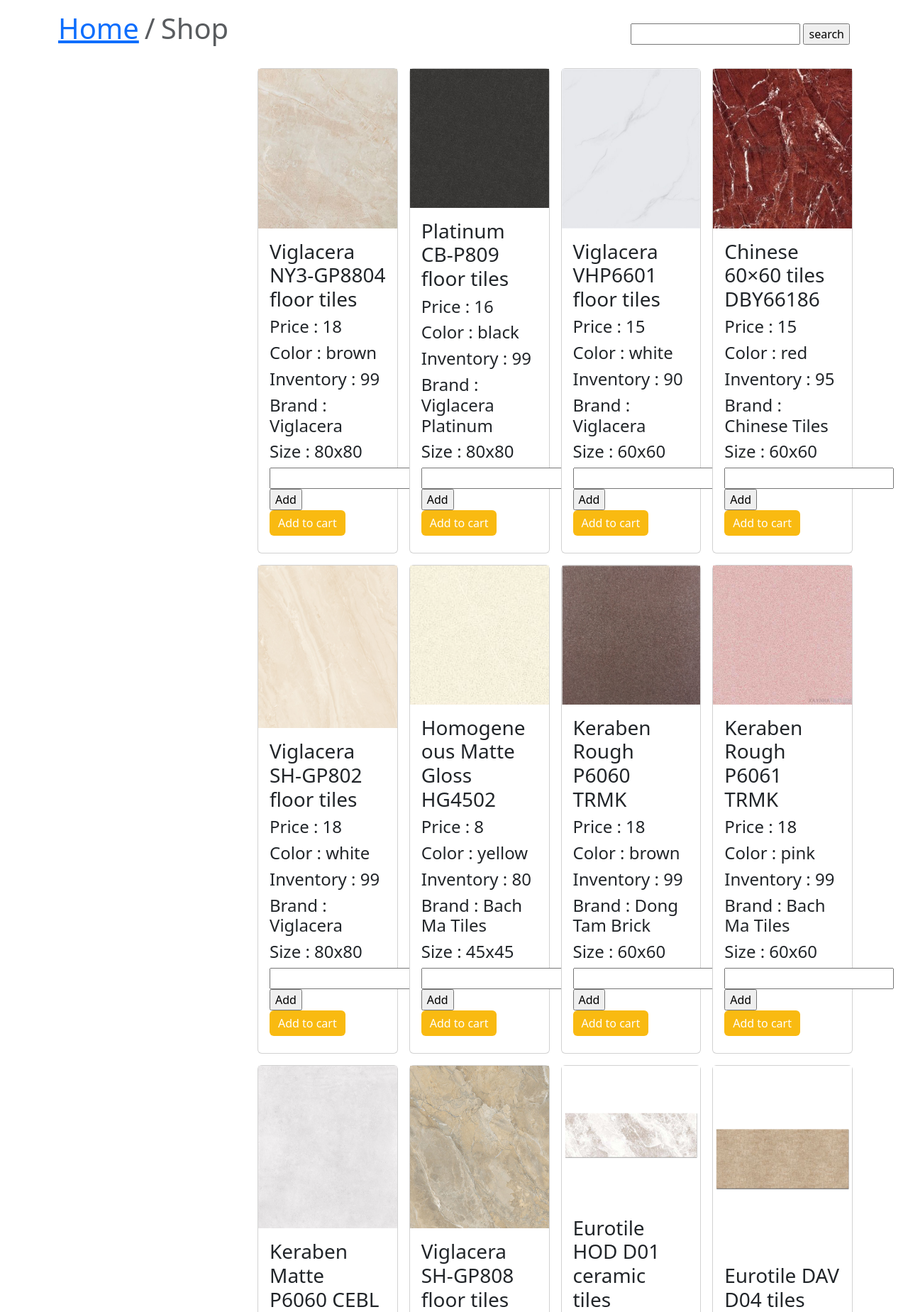
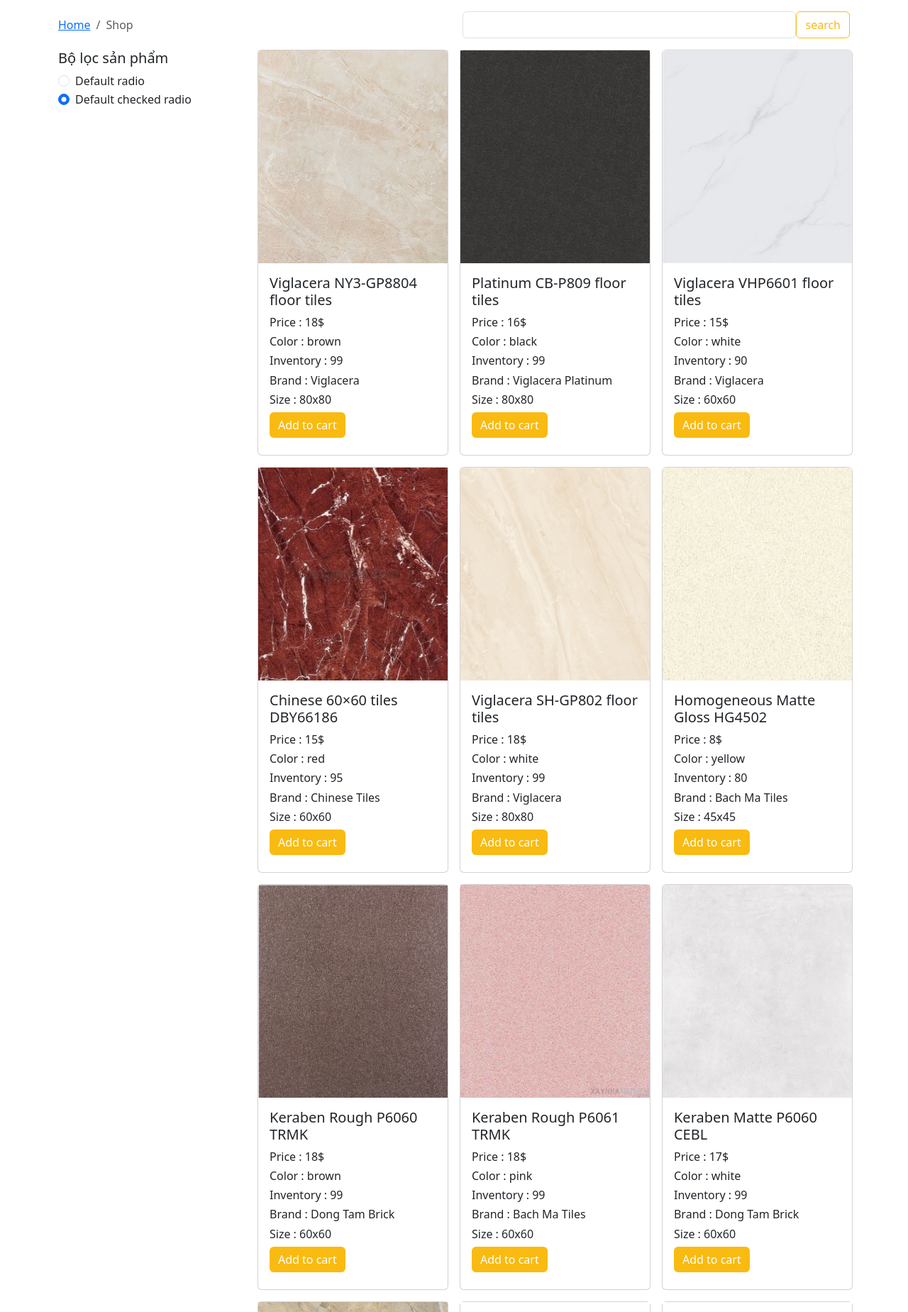
Before and after one commit to huongcaoha1994/ceramic-tiles, a PHP site: page /shop.php in a window 1280 px wide. Shown: the part 96-1945 px from the top of the page at 71% size. Run offline with PHP 8.4, Linux system fonts and the light colour scheme; data comes from the database, SQL or seed files in the repository.

Commit message:
fix shop

```diff
--- a/SRC/assets/css/style.css
+++ b/SRC/assets/css/style.css
@@ -8,6 +8,17 @@
   background-color: var(--secondary-color);
   border: none;
   color: var(--bs-dark);
+}
+
+.btn.btn-outline-primary {
+  color: var(--primary-color);
+  border-color: var(--primary-color);
+}
+
+.btn.btn-outline-primary:hover {
+  color: #fff;
+  border-color: var(--primary-color);
+  background-color: var(--primary-color);
 }
 
 /* Text  */
@@ -93,7 +104,7 @@
 
 /* Thêm dấu ... vào title với giá khi quá dài */
 .product-view {
-  height: 40px;
+  height: 50px;
   overflow: hidden;
   display: -webkit-box;
   -webkit-box-orient: vertical;
@@ -298,3 +309,11 @@
     padding: 4px 5px 3px 5px;
   }
 } */
+
+
+/* Set equal card-items */
+.set-equal {
+  display: flex !important;
+  flex-direction: column !important;
+  justify-content: space-between !important;
+}
--- a/SRC/assets/js/footerscript.js
+++ b/SRC/assets/js/footerscript.js
@@ -45,3 +45,32 @@
     pane.classList.add("active");
   };
 });
+
+//Function search bar
+const searchFocus = document.getElementById('search-focus');
+const keys = [
+  { keyCode: 'AltLeft', isTriggered: false },
+  { keyCode: 'ControlLeft', isTriggered: false },
+];
+
+window.addEventListener('keydown', (e) => {
+  keys.forEach((obj) => {
+    if (obj.keyCode === e.code) {
+      obj.isTriggered = true;
+    }
+  });
+
+  const shortcutTriggered = keys.filter((obj) => obj.isTriggered).length === keys.length;
+
+  if (shortcutTriggered) {
+    searchFocus.focus();
+  }
+});
+
+window.addEventListener('keyup', (e) => {
+  keys.forEach((obj) => {
+    if (obj.keyCode === e.code) {
+      obj.isTriggered = false;
+    }
+  });
+});
--- a/SRC/view/search.php
+++ b/SRC/view/search.php
@@ -40,21 +40,23 @@
     while ($row = $result_product->fetch_assoc()) {
 ?>
 
-            <div class="col-6 col-md-3 mb-3 mb-md-3 px-2">
-                <div class="card h-100">
-                    <img src="../assets/img<?php echo $row['image']; ?>" alt="" width="100%" height="100%">
-                    <div class="card-body">
-                        <h3><?php echo $row['product_name']; ?></h3>
-                        <h4>Price : <?php echo $row['price']; ?></h4>
-                        <h4>Color : <?php echo $row['color']; ?></h4>
-                        <h4>Inventory : <?php echo $row['inventory']; ?></h4>
-                        <h4>Brand : <?php echo $row['brand']; ?></h4>
-                        <h4>Size : <?php echo $row['size']; ?></h4>
-                        <form action="" method="POST">
+            <div class="col-6 col-md-4 mb-3 mb-md-3 px-2">
+                <div class="card h-100 ">
+                    <a href="#">
+                    <img src="../assets/img<?php echo $row['image']; ?>" alt="" width="100%" height="300px">
+                    </a>
+                    <div class="card-body set-equal">
+                        <h5 class="product-view"><?php echo $row['product_name']; ?></h5>
+                        <h6>Price : <?php echo $row['price']; ?>$</h6>
+                        <h6>Color : <?php echo $row['color']; ?></h6>
+                        <h6>Inventory : <?php echo $row['inventory']; ?></h6>
+                        <h6>Brand : <?php echo $row['brand']; ?></h6>
+                        <h6>Size : <?php echo $row['size']; ?></h6>
+                        <!-- <form action="" method="POST">
                             <input type="hidden" name="product_id" value="<?php echo $row['product_id']; ?>">
                             <input type="number" name="quantity">
                             <input type="submit" name="add_to_cart" value="Add">
-                        </form>
+                        </form> -->
                         <div class="d-flex justify-content-between mb-2">
                             <button class="btn btn-primary">Add to cart</button>
                         </div>
--- a/SRC/view/shop.php
+++ b/SRC/view/shop.php
@@ -16,27 +16,41 @@
         <div class="row align-items-center">
             <div class="col-12 text-center text-md-start col-md-6">
                 <nav aria-label="breadcrumb">
-                    <ol class="breadcrumb">
-                        <li class="breadcrumb-item"><a href="#" class="display-6">Home</a></li>
-                        <li class="breadcrumb-item active display-6" aria-current="page">Shop</li>
+                    <ol class="breadcrumb mb-3 mb-md-0 justify-content-center justify-content-md-start">
+                        <li class="breadcrumb-item"><a href="#" class="fs-6">Home</a></li>
+                        <li class="breadcrumb-item active fs-6" aria-current="page">Shop</li>
                     </ol>
                 </nav>
             </div>
             <div class="col-12 text-center text-md-end col-md-6">
-                <form action="shop.php" method="POST">
-                    <input type="text" name="rs_search">
-                    <input type="submit" name="search" value="search">
+                <form action="shop.php" method="POST" class="d-flex">
+                    <input type="text" name="rs_search" class="form-control rounded">
+                    <input type="submit" name="search" value="search" class="btn btn-outline-primary">
                 </form>
+
             </div>
         </div>
     </div>
     <!--  -->
     <div class="container">
         <div class="row">
-            <div class="col-3">
+            <div class="d-none col-lg-3 d-lg-block">
+                <h5>Bộ lọc sản phẩm</h6>
+                <div class="form-check">
+                    <input class="form-check-input" type="radio" name="flexRadioDefault" id="flexRadioDefault1">
+                    <label class="form-check-label" for="flexRadioDefault1">
+                        Default radio
+                    </label>
+                </div>
+                <div class="form-check">
+                    <input class="form-check-input" type="radio" name="flexRadioDefault" id="flexRadioDefault2" checked>
+                    <label class="form-check-label" for="flexRadioDefault2">
+                        Default checked radio
+                    </label>
+                </div>
+            </div>
 
-            </div>
-            <div class="col-9">
+            <div class="col-12 col-lg-9">
                 <div class="row">
                     <?php
                     include("search.php");
@@ -46,9 +60,9 @@
         </div>
     </div>
 
-    <?php
-    include("footer.php");
-    ?>
+        <?php
+        include("footer.php");
+        ?>
 </body>
 
 </html>
```
Also changed, not shown: SRC/view/main.php (+14 -14 lines).
